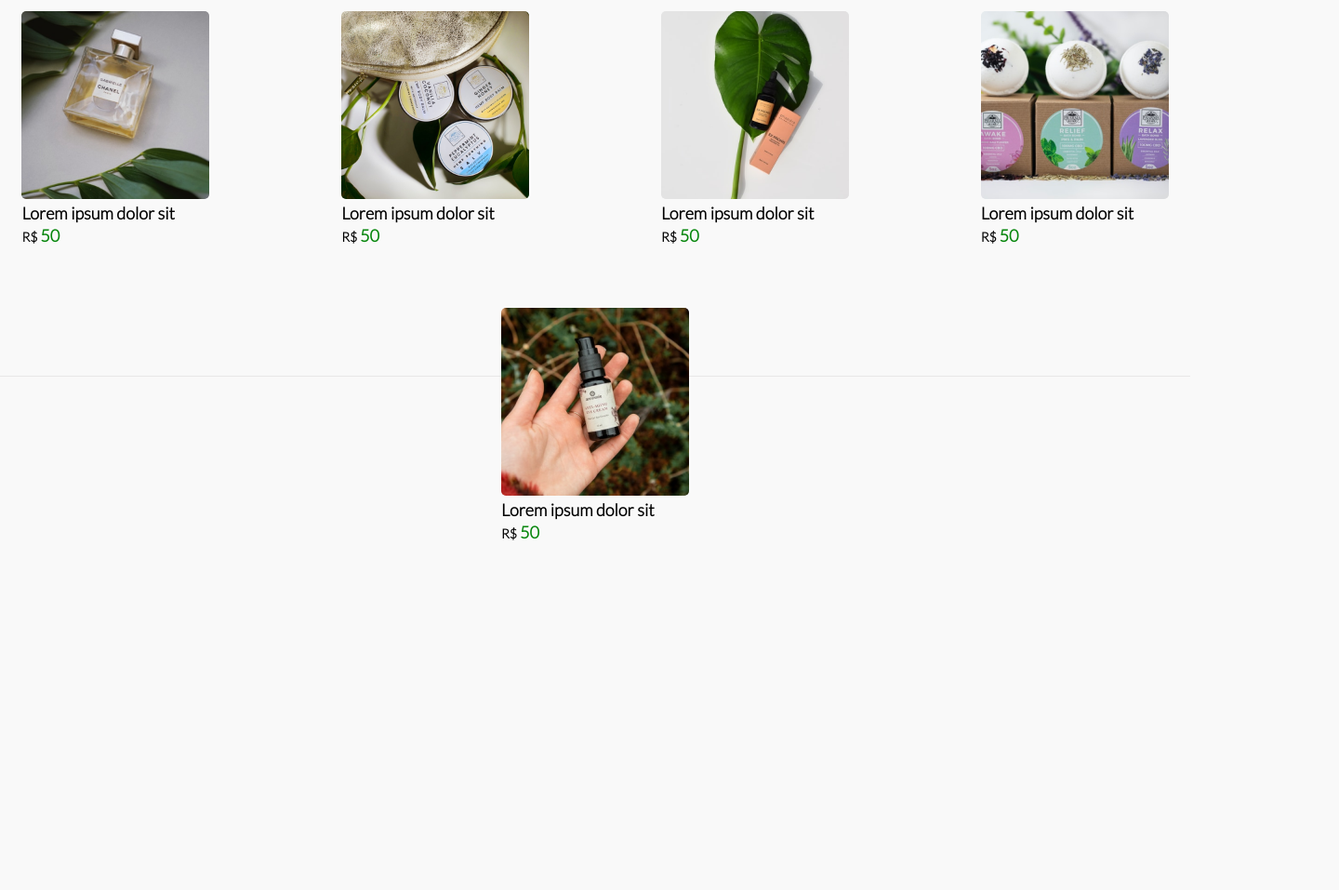
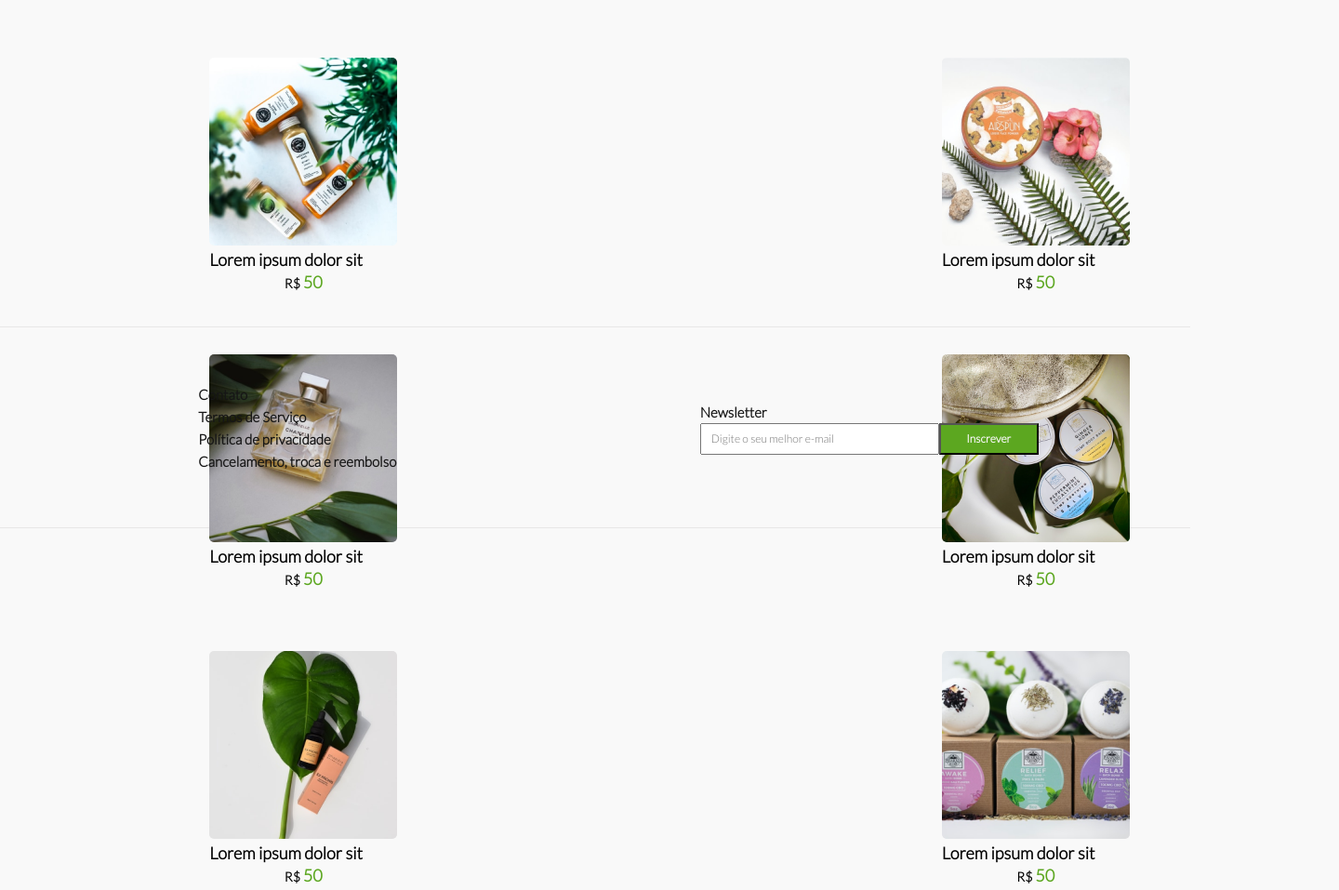
Before and after one commit to edusantsouza/selfcare, a plain HTML site: page index.html in a window 1280 px wide. Shown: the part 878-1835 px from the top of the page at 93% size, 1440 px wide, since content can reach past the window. Before the commit the page ends 1630 px from the top, so only its background shows below. Drawn offline with Linux system fonts and the light colour scheme.

Commit message:
Quase finalizado

```diff
--- a/index.html
+++ b/index.html
@@ -37,7 +37,7 @@
 
   <img class="banner" src="/img/banner.png" alt="banner selfcare">
 
-  <main>
+  <section>
     <div class="line">
       <h3>PROMOÇÃO</h3>
       <p>9 produtos</p>
@@ -110,14 +110,47 @@
         </li>
       </ul>
     </div>
+  </section>
 
 
-  </main>
+  <footer>
+    <div class="footer-up">
+      <ul>
+        <a href="">
+          <li>
+            Contato
+          </li>
+        </a>
+        <a href="">
+          <li>
+            Termos de Serviço
+          </li>
+        </a>
 
-  <footer>
+        <a href="">
+          <li>
+            Política de privacidade
+          </li>
+        </a>
 
+        <a href="">
+          <li>
+            Cancelamento, troca e reembolso
+          </li>
+        </a>
+      </ul>
+      <div class="form">
+        <form action="POST">
+          <label for="newsletter">Newsletter</label>
+          <div class="input-box">
+            <input type="email" placeholder="Digite o seu melhor e-mail  ">
+            <button>Inscrever</button>
+          </div>
+        </form>
+      </div>
+    </div>
   </footer>
-
 </body>
 
+
 </html>
--- a/style.css
+++ b/style.css
@@ -1,6 +1,6 @@
 /********************* gerais *********************/
 *{
-  margin: 0;
+  margin: 0 auto;
   padding: 0;
   box-sizing: border-box;
   font-size: 10px;
@@ -8,10 +8,13 @@
   font-family: 'Lato', sans-serif;
   /* overflow: hidden; */
   list-style: none;
+
 }
+
 
 body {
   background-color: #F9F9F9;
+  /* width: 100vw; */
 }
 
 
@@ -21,7 +24,7 @@ body {
 
 header {
   display: flex;
-  width: 100vw ;
+  width: 100vw;
   height: 9.4rem;
   justify-content: space-between;
   align-items: center;
@@ -44,18 +47,22 @@ header .icon {
 /****************banner**********************/
 
 .banner {
+    width: 100vw;
+
+
+}
+
+/****************section**********************/
+
+section {
+  background-color: #F9F9F9;
+  height: 100vh;
   width: 100vw;
 
 }
 
-/****************main**********************/
-
-main {
-  background-color: #F9F9F9;
-  height: 100vh;
-}
-
-main .line {
+section .line {
+  width: 100vw;
   display: flex;
   justify-content: space-between;
   align-items: center;
@@ -83,8 +90,8 @@ main .line {
 .produtos {
   padding-top: 5.7rem;
   padding-bottom: 5.7rem;
-  border-bottom: solid 1px rgba(165, 161, 161, 0.2);
-
+  /* border-bottom: solid 1px rgba(165, 161, 161, 0.2); */
+  min-width: 144rem;
 }
 
 .produtos li:hover{
@@ -103,7 +110,7 @@ main .line {
   font-size: 1.8rem;
   font-weight: 700;
   line-height: 2.3rem;
-  color: rgb(6, 134, 12)
+  color: #5CA720
 }
 
 .produtos span {
@@ -115,11 +122,21 @@ main .line {
 
 
 .produtos ul {
+  width: 100vw;
   display: flex;
-  justify-content: space-around;
+  justify-content: flex-start;
   flex-wrap: wrap;
-  column-gap: 9.5rem;
+  column-gap: 39.5rem;
   row-gap: 6.5rem;
+  padding: 5rem;
+}
+
+.produtos li {
+
+  flex-grow: 1;
+  display: flex;
+  flex-direction: column;
+  justify-content: center;
 }
 
 
@@ -133,8 +150,74 @@ main .line {
 /*****************footer****************/
 
  footer {
-  height: 34.8rem;
+  /* width: 100vw ; */
   background-color: #F9F9F9;
   border-top: solid 1px rgba(165, 161, 161, 0.2);
-  margin-top: 5.3rem;
+
+
 }
+
+footer .footer-up{
+  display: flex;
+  justify-content: space-between;
+  align-items: center;
+  height: 21.6rem;
+  border-bottom: solid 1px rgba(165, 161, 161, 0.2);
+}
+
+
+footer .footer-up li {
+  margin-left: 5rem;
+
+  font-size: 1.5rem;
+  line-height: 2.4rem;
+  font-weight: 700;
+  color: #161616;
+}
+
+footer .form {
+
+  display: flex;
+  flex-direction: column;
+  justify-content: center;
+}
+
+footer form {
+  display: flex;
+  flex-direction: column;
+}
+
+footer form label {
+  line-height: 2.4rem;
+  font-size: 1.5rem;
+  font-weight: 700;
+  color: #161616;
+  margin: 0;
+}
+
+footer form input {
+  width: 25.7rem;
+  height: 3.4rem;
+  margin: 0;
+}
+
+footer button{
+  margin: 0;
+  background-color: #5CA720;
+  line-height: 2.4rem;
+  font-size: 1.2rem;
+  font-weight: 600;
+  height: 3.4rem;
+  width: 10.7rem;
+  color: #F9F9F9;
+}
+
+.input-box {
+  display: flex;
+
+}
+
+.input-box input {
+  font-size: 1.2rem;
+padding: 1rem;
+}
```
